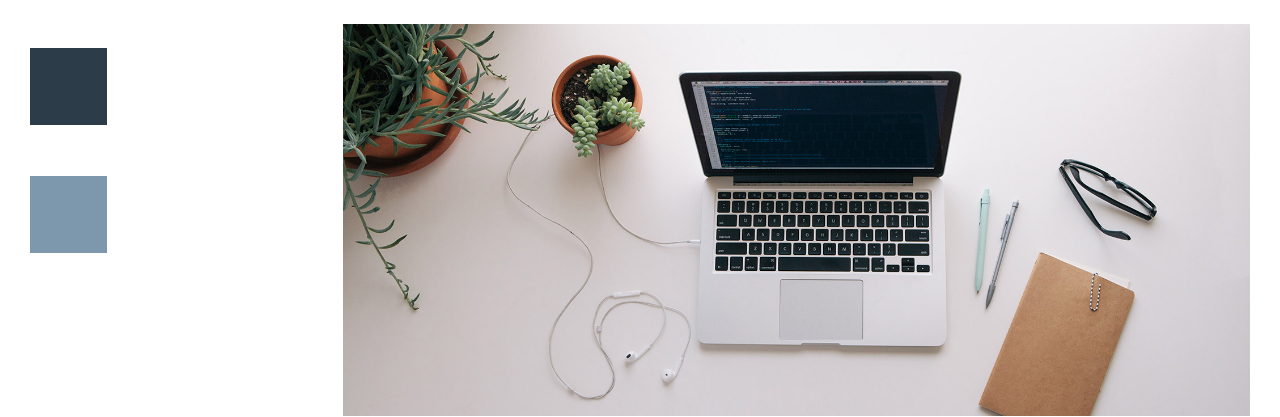
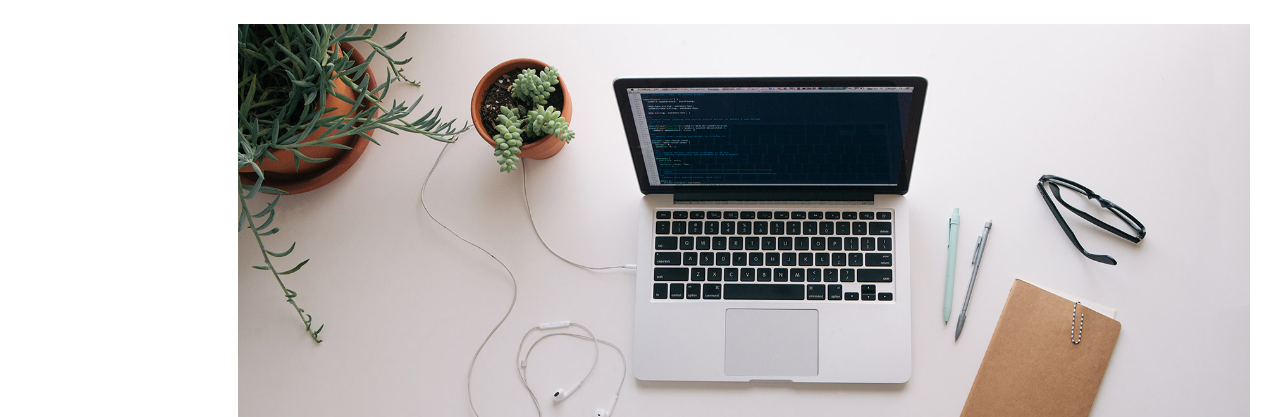
Before and after one commit to KeirSweeney/Udacity-Portfolio-Site, a website: page index.html in a window 1280 px wide. Shown: the part 160-577 px from the top of the page. Drawn offline with nearby package versions, Linux system fonts and the light colour scheme.

Commit message:
Pre redo commit

```diff
--- a/css/main.css
+++ b/css/main.css
@@ -11,18 +11,21 @@ body {
 }
 
 .colors {
-
-  position: absolute;
   left:0;
   padding-left: 80px;
   padding-top: 80px;
 }
+ @media only screen and (min-width : 992px){
+  .colors {
+    visibility: hidden;
+  }
+}
 
 .colors>div {
-  width: 6vw;
-  height: 6vw;
-  margin-bottom: 4vw;
-}
+  width: 60px;
+  height: 60px;
+/*  margin-bottom: 4vw;
+*/}
 
 .color1 {
   background-color: #02b3e4;
--- a/index.html
+++ b/index.html
@@ -13,12 +13,12 @@
   </head>
   <body>
     <div class="container-fluid">
-      <div class="colors col-md-3 col-xs-4">
+      <div class="colors col-md-2 col-xs-2">
         <div class="color1"></div>
         <div class="color2"></div>
         <div class="color3"></div>
       </div>
-      <div class="main-body col-md-9 col-xs-12">
+      <div class="main-body col-md-10 col-xs-12">
         <header>
           <i class="fa fa-coffee" aria-hidden="true" id="coffee-icon"></i>
           <h1 class="name">Keir Sweeney</h1>
```
